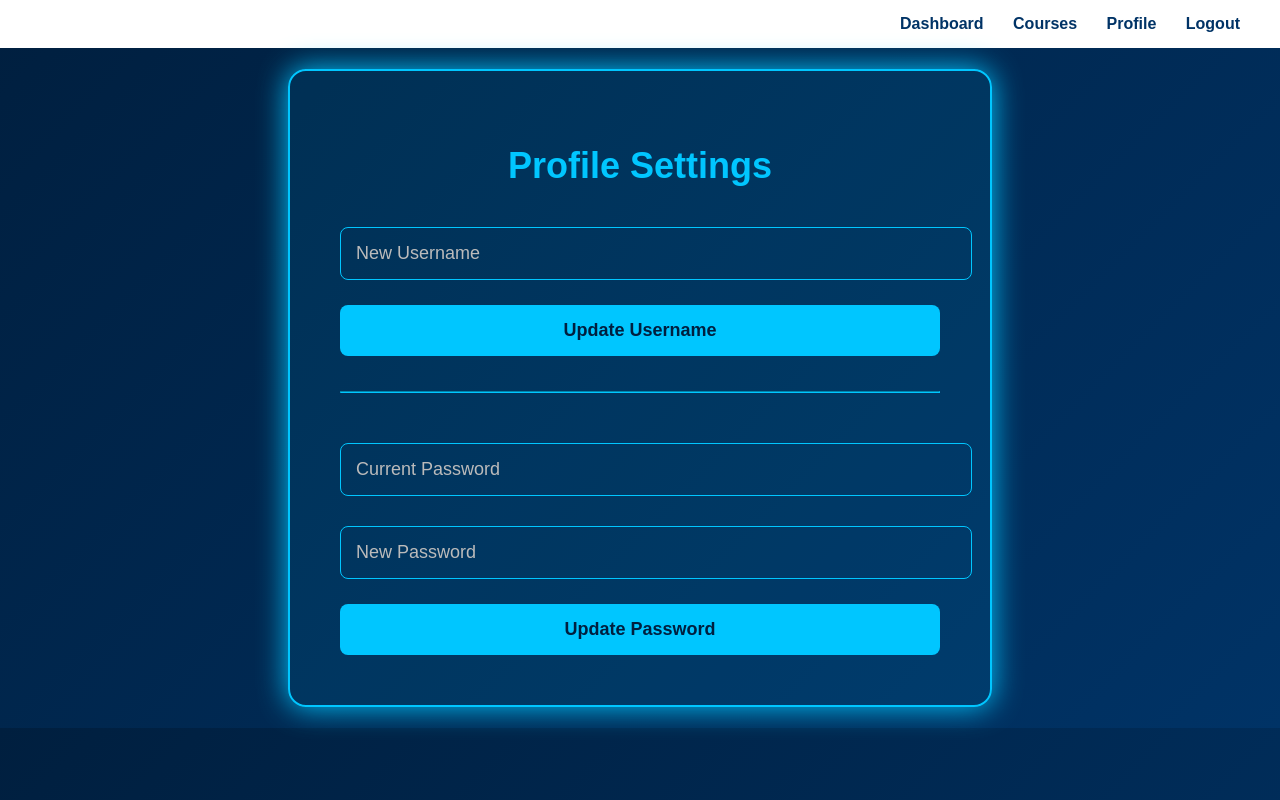
After one commit to Patelmegh03/elearning-project, a Flask app: page /profile in a window 1280 px wide. The commit adds this page. Run offline with Flask 3, Linux system fonts and the light colour scheme; a user stored in the database is signed in.

Commit message:
updated feature

```diff
--- a/elearning-project/app.py
+++ b/elearning-project/app.py
@@ -1,82 +1,187 @@
 from flask import Flask, render_template, request, redirect, url_for, session, flash
 from flask_sqlalchemy import SQLAlchemy
 from werkzeug.security import generate_password_hash, check_password_hash
+from functools import wraps
+import os
+import re
 
 app = Flask(__name__)
-app.secret_key = "supersecretkey"
+app.secret_key = os.urandom(24)
 
-# Database configuration
+# ------------------------
+# Database Configuration
+# ------------------------
 app.config["SQLALCHEMY_DATABASE_URI"] = "sqlite:///database.db"
 app.config["SQLALCHEMY_TRACK_MODIFICATIONS"] = False
 
 db = SQLAlchemy(app)
 
-# User Model
+# ------------------------
+# Database Model
+# ------------------------
 class User(db.Model):
     id = db.Column(db.Integer, primary_key=True)
     username = db.Column(db.String(100), unique=True, nullable=False)
     password = db.Column(db.String(200), nullable=False)
 
-# Create database
+# Create DB
 with app.app_context():
     db.create_all()
 
+# ------------------------
+# Login Required Decorator
+# ------------------------
+def login_required(f):
+    @wraps(f)
+    def decorated_function(*args, **kwargs):
+        if "user_id" not in session:
+            flash("Please login first.")
+            return redirect(url_for("login"))
+        return f(*args, **kwargs)
+    return decorated_function
+
+# ------------------------
 # Home Page
+# ------------------------
 @app.route("/")
 def home():
     return render_template("index.html")
 
+# ------------------------
 # Register
+# ------------------------
 @app.route("/register", methods=["GET", "POST"])
 def register():
     if request.method == "POST":
-        username = request.form["username"]
-        password = generate_password_hash(request.form["password"])
+        username = request.form.get("username").strip()
+        password = request.form.get("password").strip()
 
-        existing_user = User.query.filter_by(username=username).first()
-        if existing_user:
-            flash("Username already exists!")
+        # Validation
+        if len(username) < 4:
+            flash("Username must be at least 4 characters.")
             return redirect(url_for("register"))
 
-        new_user = User(username=username, password=password)
+        if len(password) < 6:
+            flash("Password must be at least 6 characters.")
+            return redirect(url_for("register"))
+
+        if User.query.filter_by(username=username).first():
+            flash("Username already exists.")
+            return redirect(url_for("register"))
+
+        hashed_password = generate_password_hash(password)
+
+        new_user = User(username=username, password=hashed_password)
         db.session.add(new_user)
         db.session.commit()
 
-        flash("Registration successful! Please login.")
+        flash("Account created successfully! Please login.")
         return redirect(url_for("login"))
 
     return render_template("register.html")
 
+# ------------------------
 # Login
+# ------------------------
 @app.route("/login", methods=["GET", "POST"])
 def login():
     if request.method == "POST":
-        username = request.form["username"]
-        password = request.form["password"]
+        username = request.form.get("username").strip()
+        password = request.form.get("password").strip()
 
         user = User.query.filter_by(username=username).first()
 
         if user and check_password_hash(user.password, password):
             session["user_id"] = user.id
             session["username"] = user.username
+            flash("Login successful!")
             return redirect(url_for("dashboard"))
         else:
-            flash("Invalid credentials")
+            flash("Invalid username or password.")
+            return redirect(url_for("login"))
 
     return render_template("login.html")
 
+# ------------------------
 # Dashboard
+# ------------------------
 @app.route("/dashboard")
+@login_required
 def dashboard():
-    if "user_id" not in session:
-        return redirect(url_for("login"))
     return render_template("dashboard.html", username=session["username"])
 
+# ------------------------
+# Courses
+# ------------------------
+@app.route("/courses")
+@login_required
+def courses():
+    return render_template("courses.html")
+
+# ------------------------
+# Profile
+# ------------------------
+@app.route("/profile", methods=["GET", "POST"])
+@login_required
+def profile():
+    user = User.query.get(session["user_id"])
+
+    if request.method == "POST":
+
+        action = request.form.get("action")
+
+        # Change Username
+        if action == "username":
+            new_username = request.form.get("new_username").strip()
+
+            if len(new_username) < 4:
+                flash("Username must be at least 4 characters.")
+                return redirect(url_for("profile"))
+
+            if User.query.filter_by(username=new_username).first():
+                flash("Username already taken.")
+                return redirect(url_for("profile"))
+
+            user.username = new_username
+            session["username"] = new_username
+            db.session.commit()
+
+            flash("Username updated successfully!")
+            return redirect(url_for("profile"))
+
+        # Change Password
+        if action == "password":
+            current_password = request.form.get("current_password")
+            new_password = request.form.get("new_password")
+
+            if not check_password_hash(user.password, current_password):
+                flash("Current password incorrect.")
+                return redirect(url_for("profile"))
+
+            if len(new_password) < 6:
+                flash("New password must be at least 6 characters.")
+                return redirect(url_for("profile"))
+
+            user.password = generate_password_hash(new_password)
+            db.session.commit()
+
+            flash("Password updated successfully!")
+            return redirect(url_for("profile"))
+
+    return render_template("profile.html", username=user.username)
+
+# ------------------------
 # Logout
+# ------------------------
 @app.route("/logout")
+@login_required
 def logout():
     session.clear()
-    return redirect(url_for("home"))
+    flash("Logged out successfully.")
+    return redirect(url_for("login"))
 
+# ------------------------
+# Run App
+# ------------------------
 if __name__ == "__main__":
-    app.run()
+    app.run(debug=True)
--- /dev/null
+++ b/elearning-project/templates/course.html
@@ -0,0 +1,2 @@
+<h2>Courses Page</h2>
+<a href="/dashboard">Back to Dashboard</a>
--- /dev/null
+++ b/elearning-project/templates/profile.html
@@ -0,0 +1,140 @@
+<!DOCTYPE html>
+<html>
+<head>
+    <title>Profile</title>
+    <style>
+        body {
+            margin: 0;
+            font-family: Arial, sans-serif;
+            background: linear-gradient(135deg, #001f3f, #003366);
+            color: white;
+        }
+
+        /* WHITE NAVBAR */
+        .navbar {
+            background: white;
+            padding: 15px 40px;
+            display: flex;
+            justify-content: space-between;
+            align-items: center;
+        }
+
+        .navbar a {
+            text-decoration: none;
+            margin-left: 25px;
+            font-weight: bold;
+            color: #003366;
+        }
+
+        .navbar a:hover {
+            color: #00c6ff;
+        }
+
+        /* CENTER CONTAINER */
+        .container {
+            display: flex;
+            justify-content: center;
+            align-items: center;
+            height: 85vh;
+        }
+
+        /* PROFILE BOX */
+        .profile-box {
+            width: 600px;
+            padding: 50px;
+            border-radius: 18px;
+            background: rgba(0, 198, 255, 0.08);
+            border: 2px solid #00c6ff;
+            box-shadow: 0 0 30px #00c6ff;
+            text-align: center;
+        }
+
+        .profile-box h1 {
+            font-size: 36px;
+            margin-bottom: 25px;
+            color: #00c6ff;
+        }
+
+        input {
+            width: 100%;
+            padding: 15px;
+            margin: 15px 0;
+            font-size: 18px;
+            border-radius: 8px;
+            border: 1px solid #00c6ff;
+            background: transparent;
+            color: white;
+        }
+
+        input::placeholder {
+            color: #bbb;
+        }
+
+        input:focus {
+            outline: none;
+            box-shadow: 0 0 10px #00c6ff;
+        }
+
+        button {
+            width: 100%;
+            padding: 15px;
+            font-size: 18px;
+            font-weight: bold;
+            border-radius: 8px;
+            border: none;
+            background: #00c6ff;
+            color: #001f3f;
+            cursor: pointer;
+            margin-top: 10px;
+        }
+
+        button:hover {
+            background: #00a6d6;
+        }
+
+        hr {
+            margin: 35px 0;
+            border-color: #00c6ff;
+        }
+    </style>
+</head>
+<body>
+
+    <!-- NAVBAR -->
+    <div class="navbar">
+        <div><strong>E-Learning</strong></div>
+        <div>
+            <a href="/dashboard">Dashboard</a>
+            <a href="/courses">Courses</a>
+            <a href="/profile">Profile</a>
+            <a href="/logout">Logout</a>
+        </div>
+    </div>
+
+    <!-- CENTER PROFILE BOX -->
+    <div class="container">
+        <div class="profile-box">
+            <h1>Profile Settings</h1>
+
+            <!-- Change Username -->
+            <form method="POST">
+                <input type="hidden" name="action" value="username">
+                <input type="text" name="new_username" placeholder="New Username" required>
+                <button type="submit">Update Username</button>
+            </form>
+
+            <hr>
+
+            <!-- Change Password -->
+            <form method="POST">
+                <input type="hidden" name="action" value="password">
+                <input type="password" name="current_password" placeholder="Current Password" required>
+                <input type="password" name="new_password" placeholder="New Password" required>
+                <button type="submit">Update Password</button>
+            </form>
+
+        </div>
+    </div>
+
+</body>
+</html>
```
Also changed, not shown: elearning-project/templates/base.html (added, +11 -0 lines), elearning-project/templates/dashboard.html (+67 -25 lines), elearning-project/templates/index.html (+14 -11 lines), elearning-project/templates/login.html (+56 -6 lines), elearning-project/templates/register.html (+51 -19 lines), elearning-project/instance/database.db, elearning-project/instance/elearning.db (added), elearning-project/static/style.css (added).
